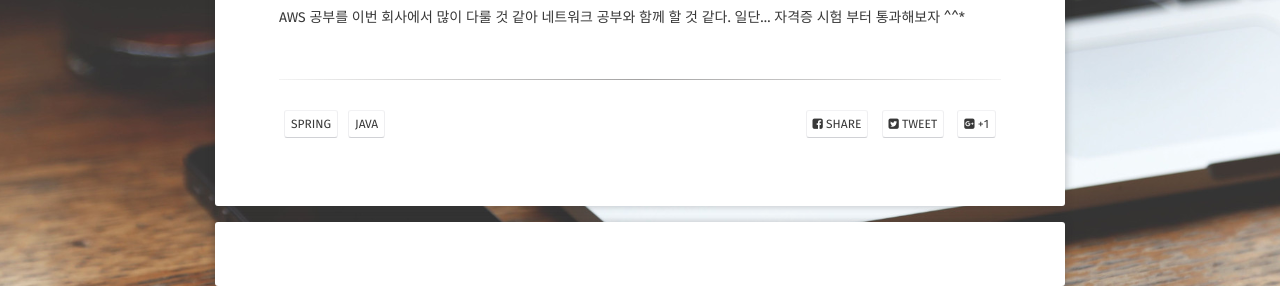
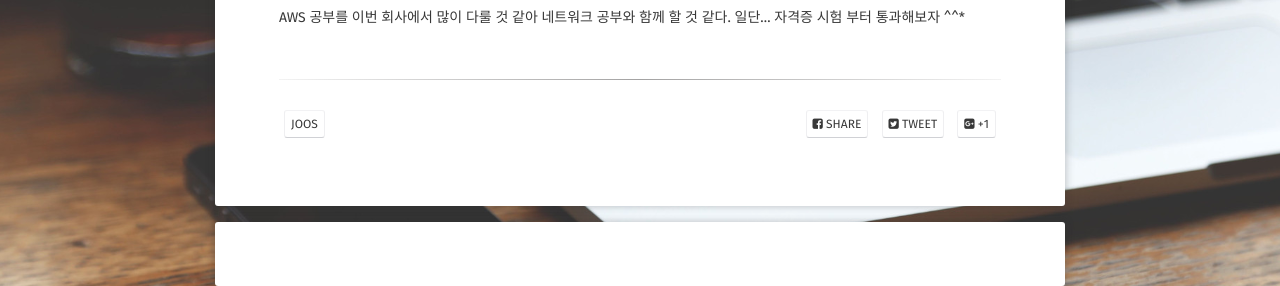
Before and after one commit to JoosJuliet/joosjuliet.github.io, a Jekyll site: the page built from _posts/2020-01-19-2020_first.md, in a window 1280 px wide and 900 px high, scrolled down 1654 px. Shown: the part 614-900 px from the top of the window. Built offline with Jekyll 4.4.1, drawn with Linux system fonts in a browser that asks for light colours; some web fonts are replaced.

Commit message:
update blog tag

```diff
--- a/_posts/2020-01-19-2020_first.md
+++ b/_posts/2020-01-19-2020_first.md
@@ -2,8 +2,8 @@
 layout: post
 section-type: post
 title: "2020년 1/4분기 계획"
-category: Spring
-tags: [ 'spring', 'java' ]
+category: Joos
+tags: [ 'Joos' ]
 comments: true
 ---
 제 블로그의 모든 글은 IMHO로 쓴 것입니다.
```
